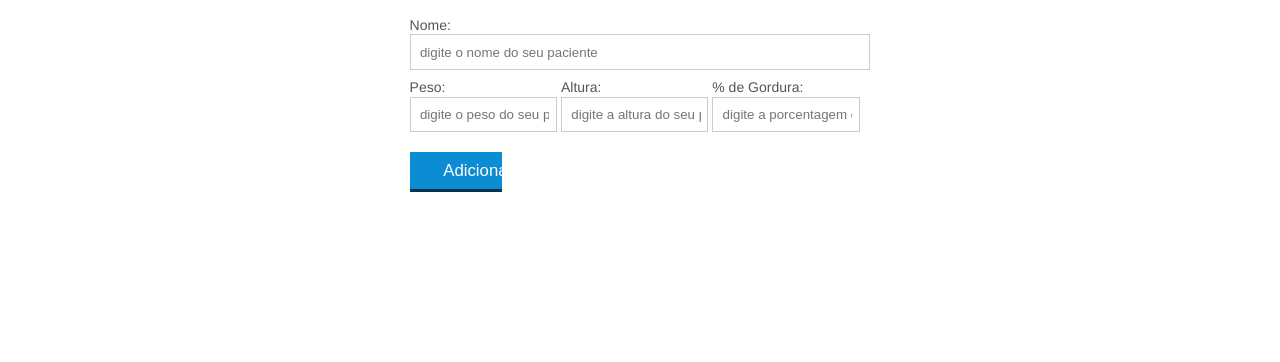
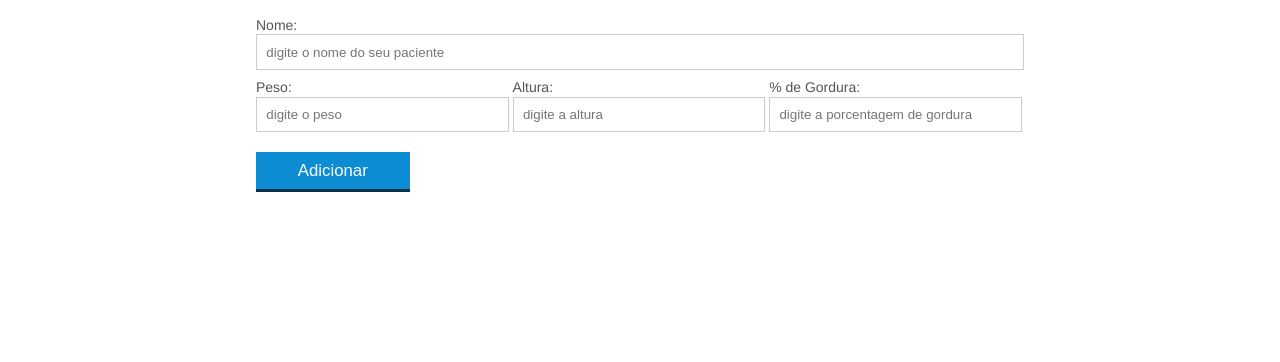
Before and after one commit to VinyJos/aparecida-nutricao, a plain HTML site: page index.html in a window 1280 px wide. Shown: the part 438-800 px from the top of the page. Drawn offline with Linux system fonts and the light colour scheme.

Commit message:
Arrumando parte visual

```diff
--- a/css/index.css
+++ b/css/index.css
@@ -39,7 +39,7 @@ header .container:before{
 }
 
 section{
-	margin: 2em 0;
+	margin: 0;
 	overflow: hidden;
 }
 
@@ -91,7 +91,7 @@ label{
 }
 
 .grupo{
-	width: 32%;
+	width: 32.9%;
 	display: inline-block;
 	padding: 10px 0px;
 }
--- a/index.html
+++ b/index.html
@@ -74,7 +74,7 @@
 			</table>
 
 
-			<section class="container">
+			<section class="container2">
 				<h2 id="titulo-form">Novo paciente</h2>
 				<ul id="mensagens-erro"></ul>
 				<form id="form-adiciona">
@@ -84,15 +84,15 @@
 					</div>
 					<div class="grupo">
 						<label for="peso">Peso:</label>
-						<input id="peso" name="peso" type="text" placeholder="digite o peso do seu paciente" class="campo campo-medio">
+						<input id="peso" name="peso" type="text" placeholder="digite o peso" class="campo campo-medio">
 					</div>
 					<div class="grupo">
 						<label for="altura">Altura:</label>
-						<input id="altura" name="altura" type="text" placeholder="digite a altura do seu paciente" class="campo campo-medio">
+						<input id="altura" name="altura" type="text" placeholder="digite a altura" class="campo campo-medio">
 					</div>
 					<div class="grupo">
 						<label for="gordura">% de Gordura:</label>
-						<input id="gordura" type="text" placeholder="digite a porcentagem de gordura do seu paciente" class="campo campo-medio">
+						<input id="gordura" type="text" placeholder="digite a porcentagem de gordura" class="campo campo-medio">
 					</div>
 
 					<button id="adicionar-paciente" class="botao bto-principal">Adicionar</button>
```
